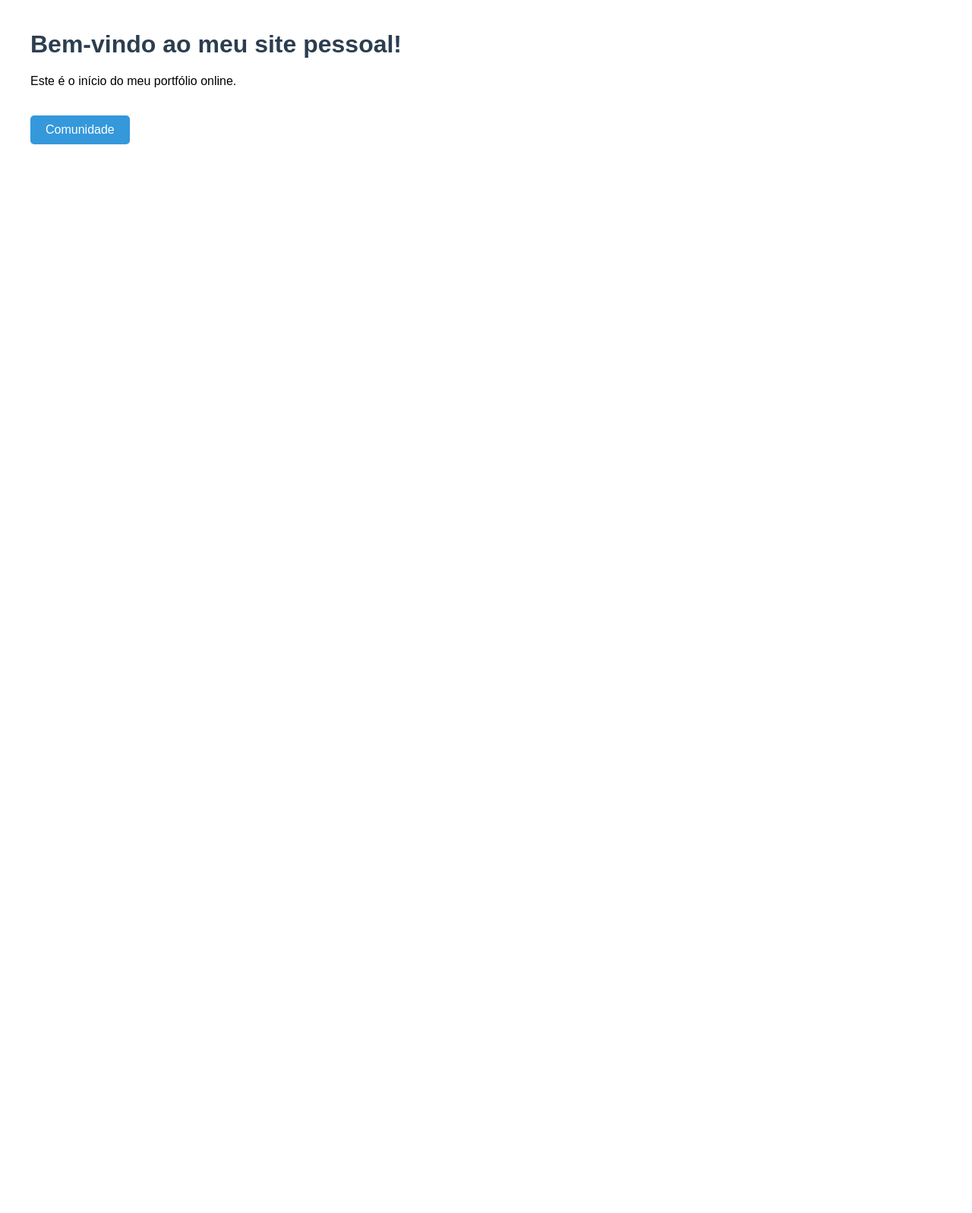
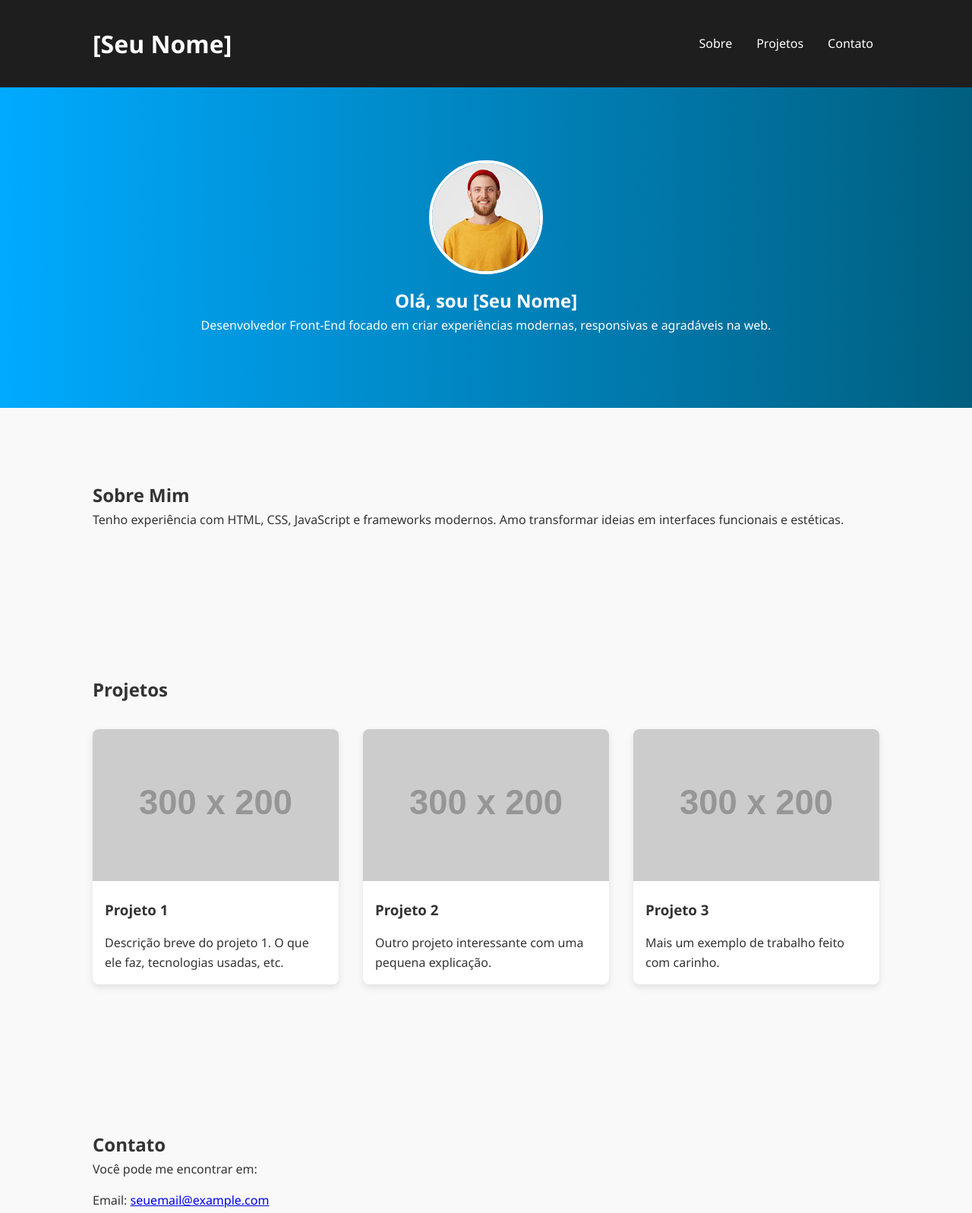
Before and after one commit to MCAI14/MOE, a plain HTML site: page index.html in a window 1280 px wide. Shown: the top 1597 px of the page at 76% size. Before the commit the page ends 800 px from the top, so only its background shows below. Drawn offline with Linux system fonts and the light colour scheme; placeholder pictures from the web are drawn by us.

Commit message:
New template!

```diff
--- a/css/styles.css
+++ b/css/styles.css
@@ -1,17 +1,135 @@
+:root {
+  --cor-primaria: #00aaff;
+  --cor-clara: #f9f9f9;
+  --cor-escura: #1e1e1e;
+}
 
-    body {
-        font-family: Arial, sans-serif; margin: 40px; }
-    h1 { color: #2c3e50; }
-    .btn-comunidade {
-      background-color: #3498db;
-      color: #fff;
-      border: none;
-      padding: 10px 20px;
-      border-radius: 5px;
-      cursor: pointer;
-      font-size: 16px;
-      margin-top: 20px;
-    }
-    .btn-comunidade:hover {
-      background-color: #217dbb;
-    }
+* {
+  margin: 0;
+  padding: 0;
+  box-sizing: border-box;
+}
+
+body {
+  font-family: 'Segoe UI', sans-serif;
+  line-height: 1.6;
+  background-color: var(--cor-clara);
+  color: #333;
+}
+
+.container {
+  max-width: 1100px;
+  margin: auto;
+  padding: 2rem;
+}
+
+.navbar {
+  background-color: var(--cor-escura);
+  color: white;
+  position: sticky;
+  top: 0;
+  z-index: 100;
+}
+
+.navbar .container {
+  display: flex;
+  justify-content: space-between;
+  align-items: center;
+}
+
+.nav-links {
+  list-style: none;
+  display: flex;
+  gap: 1rem;
+}
+
+.nav-links a {
+  color: white;
+  text-decoration: none;
+  padding: 0.5rem;
+  transition: 0.3s;
+}
+
+.nav-links a:hover {
+  background-color: var(--cor-primaria);
+  border-radius: 5px;
+}
+
+#hero {
+  background: linear-gradient(to right, #00aaff, #005f7f);
+  color: white;
+  padding: 4rem 2rem;
+  text-align: center;
+}
+
+.hero-content {
+  display: flex;
+  flex-direction: column;
+  align-items: center;
+  gap: 1rem;
+}
+
+.foto-perfil {
+  width: 150px;
+  height: 150px;
+  border-radius: 50%;
+  object-fit: cover;
+  border: 4px solid white;
+}
+
+.section {
+  padding: 4rem 2rem;
+}
+
+.section.light {
+  background-color: var(--cor-clara);
+}
+
+.projetos-grid {
+  display: grid;
+  grid-template-columns: repeat(auto-fit, minmax(250px, 1fr));
+  gap: 2rem;
+  margin-top: 2rem;
+}
+
+.card {
+  background-color: white;
+  border-radius: 8px;
+  box-shadow: 0 4px 10px rgba(0,0,0,0.1);
+  overflow: hidden;
+  transition: transform 0.3s;
+}
+
+.card:hover {
+  transform: translateY(-5px);
+}
+
+.card img {
+  width: 100%;
+  height: 200px;
+  object-fit: cover;
+}
+
+.card h3 {
+  margin: 1rem;
+}
+
+.card p {
+  margin: 0 1rem 1rem;
+}
+
+.contato-info {
+  list-style: none;
+  margin-top: 1rem;
+}
+
+.contato-info li {
+  margin-bottom: 0.5rem;
+}
+
+footer {
+  background-color: var(--cor-escura);
+  color: white;
+  text-align: center;
+  padding: 2rem 1rem;
+}
--- a/index.html
+++ b/index.html
@@ -1,14 +1,83 @@
 <!DOCTYPE html>
-<html lang="pt-BR">
+<html lang="pt-PT">
 <head>
-  <meta charset="UTF-8">
-  <title>Meu Site Pessoal</title>
-  <meta name="viewport" content="width=device-width, initial-scale=1.0">
-  <link rel="stylesheet" href="css/styles.css">
+  <meta charset="UTF-8" />
+  <meta name="viewport" content="width=device-width, initial-scale=1.0"/>
+  <title>Portfólio - [Seu Nome]</title>
+  <link rel="stylesheet" href="css/styles.css" />
 </head>
 <body>
-  <h1>Bem-vindo ao meu site pessoal!</h1>
-  <p>Este é o início do meu portfólio online.</p>
-  <button class="btn-comunidade" onclick="window.location.href='comunidade/index.html'">Comunidade</button>
+
+  <header class="navbar">
+    <div class="container">
+      <h1 class="logo">[Seu Nome]</h1>
+      <nav>
+        <ul class="nav-links">
+          <li><a href="#sobre">Sobre</a></li>
+          <li><a href="#projetos">Projetos</a></li>
+          <li><a href="#contato">Contato</a></li>
+        </ul>
+      </nav>
+    </div>
+  </header>
+
+  <section id="hero">
+    <div class="container hero-content">
+      <img src="images/men.jpg" alt="Minha Foto" class="foto-perfil" />
+      <div>
+        <h2>Olá, sou [Seu Nome]</h2>
+        <p>Desenvolvedor Front-End focado em criar experiências modernas, responsivas e agradáveis na web.</p>
+      </div>
+    </div>
+  </section>
+
+  <section id="sobre" class="section light">
+    <div class="container">
+      <h2>Sobre Mim</h2>
+      <p>Tenho experiência com HTML, CSS, JavaScript e frameworks modernos. Amo transformar ideias em interfaces funcionais e estéticas.</p>
+    </div>
+  </section>
+
+  <section id="projetos" class="section">
+    <div class="container">
+      <h2>Projetos</h2>
+      <div class="projetos-grid">
+        <div class="card">
+          <img src="https://via.placeholder.com/300x200" alt="Projeto 1" />
+          <h3>Projeto 1</h3>
+          <p>Descrição breve do projeto 1. O que ele faz, tecnologias usadas, etc.</p>
+        </div>
+        <div class="card">
+          <img src="https://via.placeholder.com/300x200" alt="Projeto 2" />
+          <h3>Projeto 2</h3>
+          <p>Outro projeto interessante com uma pequena explicação.</p>
+        </div>
+        <div class="card">
+          <img src="https://via.placeholder.com/300x200" alt="Projeto 3" />
+          <h3>Projeto 3</h3>
+          <p>Mais um exemplo de trabalho feito com carinho.</p>
+        </div>
+      </div>
+    </div>
+  </section>
+
+  <section id="contato" class="section light">
+    <div class="container">
+      <h2>Contato</h2>
+      <p>Você pode me encontrar em:</p>
+      <ul class="contato-info">
+        <li>Email: <a href="mailto:seuemail@example.com">seuemail@example.com</a></li>
+        <li>LinkedIn: <a href="#">linkedin.com/in/seuusuario</a></li>
+        <li>GitHub: <a href="#">github.com/seuusuario</a></li>
+      </ul>
+    </div>
+  </section>
+
+  <footer>
+    <div class="container">
+      <p>&copy; 2025 [Seu Nome] | Feito com 💙</p>
+    </div>
+  </footer>
+
 </body>
 </html>
```
Also changed, not shown: images/men.jpg (added).
